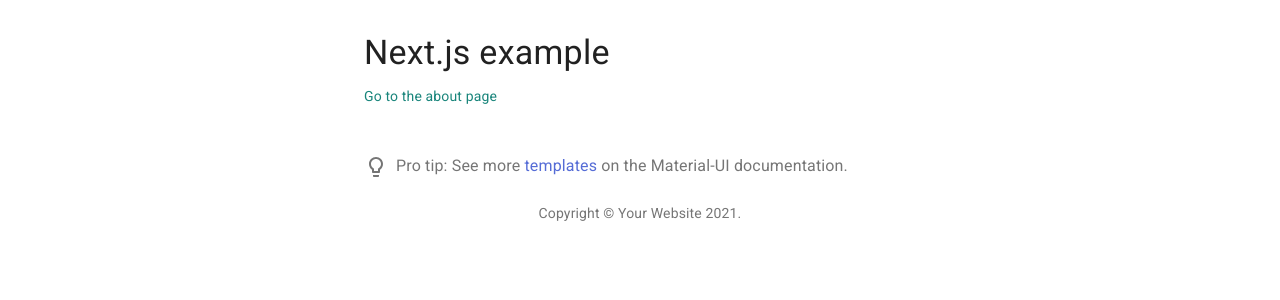
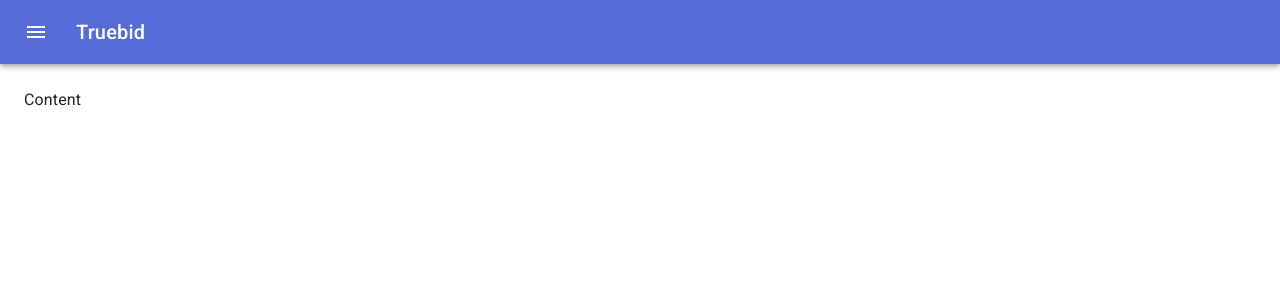
Before and after one commit to pPanda-beta/silos-frontend, a Next.js app: page / in a window 1280 px wide. Shown: the top 300 px of the page. Built offline with nearby package versions, Linux system fonts and the light colour scheme.

Commit message:
Clean up template and add drawer
Signed-off-by: Palash Das <dpalash.new@gmail.com>

```diff
--- a/package.json
+++ b/package.json
@@ -4,6 +4,7 @@
   "private": true,
   "dependencies": {
     "@material-ui/core": "latest",
+    "@material-ui/icons": "^4.11.2",
     "clsx": "latest",
     "next": "latest",
     "prop-types": "latest",
--- a/pages/index.js
+++ b/pages/index.js
@@ -1,24 +1,64 @@
 import React from 'react';
-import Container from '@material-ui/core/Container';
+import clsx from 'clsx';
+import CssBaseline from '@material-ui/core/CssBaseline';
+import AppBar from '@material-ui/core/AppBar';
+import Toolbar from '@material-ui/core/Toolbar';
 import Typography from '@material-ui/core/Typography';
-import Box from '@material-ui/core/Box';
-import ProTip from '../src/ProTip';
-import Link from '../src/Link';
-import Copyright from '../src/Copyright';
+import IconButton from '@material-ui/core/IconButton';
+import MenuIcon from '@material-ui/icons/Menu';
+import {useStyles} from "../src/styles/base";
+import SideBar from "../src/components/navigation/SideBar";
 
-export default function Index() {
-  return (
-      <Container maxWidth="sm">
-        <Box my={4}>
-          <Typography variant="h4" component="h1" gutterBottom>
-            Next.js example
-          </Typography>
-          <Link href="/about" color="secondary">
-            Go to the about page
-          </Link>
-          <ProTip/>
-          <Copyright/>
-        </Box>
-      </Container>
-  );
-}
+
+const PersistentDrawerLeft = () => {
+    const classes = useStyles();
+    const [open, setOpen] = React.useState(false);
+
+    const handleDrawerOpen = () => {
+        setOpen(true);
+    };
+
+    const handleDrawerClose = () => {
+        setOpen(false);
+    };
+
+    return (
+        <div className={classes.root}>
+            <CssBaseline/>
+            <AppBar
+                position="fixed"
+                className={clsx(classes.appBar, {
+                    [classes.appBarShift]: open,
+                })}
+            >
+                <Toolbar>
+                    <IconButton
+                        color="inherit"
+                        aria-label="open drawer"
+                        onClick={handleDrawerOpen}
+                        edge="start"
+                        className={clsx(classes.menuButton, open && classes.hide)}
+                    >
+                        <MenuIcon/>
+                    </IconButton>
+                    <Typography variant="h6" noWrap>
+                        Truebid
+                    </Typography>
+                </Toolbar>
+            </AppBar>
+            <SideBar open={open} handleDrawerClose={handleDrawerClose}/>
+            <main
+                className={clsx(classes.content, {
+                    [classes.contentShift]: open,
+                })}
+            >
+                <div className={classes.drawerHeader}/>
+                <Typography paragraph>
+                    Content
+                </Typography>
+            </main>
+        </div>
+    );
+};
+
+export default PersistentDrawerLeft
--- a/src/Copyright.js
+++ /dev/null
@@ -1,16 +0,0 @@
-import React from 'react';
-import Typography from '@material-ui/core/Typography';
-import MuiLink from '@material-ui/core/Link';
-
-export default function Copyright() {
-    return (
-        <Typography variant="body2" color="textSecondary" align="center">
-            {'Copyright © '}
-            <MuiLink color="inherit" href="https://material-ui.com/">
-                Your Website
-            </MuiLink>{' '}
-            {new Date().getFullYear()}
-            {'.'}
-        </Typography>
-    );
-}
--- a/src/ProTip.js
+++ /dev/null
@@ -1,36 +0,0 @@
-import React from 'react';
-import {makeStyles} from '@material-ui/core/styles';
-import Link from '@material-ui/core/Link';
-import SvgIcon from '@material-ui/core/SvgIcon';
-import Typography from '@material-ui/core/Typography';
-
-function LightBulbIcon(props) {
-    return (
-        <SvgIcon {...props}>
-            <path
-                d="M9 21c0 .55.45 1 1 1h4c.55 0 1-.45 1-1v-1H9v1zm3-19C8.14 2 5 5.14 5 9c0 2.38 1.19 4.47 3 5.74V17c0 .55.45 1 1 1h6c.55 0 1-.45 1-1v-2.26c1.81-1.27 3-3.36 3-5.74 0-3.86-3.14-7-7-7zm2.85 11.1l-.85.6V16h-4v-2.3l-.85-.6C7.8 12.16 7 10.63 7 9c0-2.76 2.24-5 5-5s5 2.24 5 5c0 1.63-.8 3.16-2.15 4.1z"/>
-        </SvgIcon>
-    );
-}
-
-const useStyles = makeStyles((theme) => ({
-    root: {
-        margin: theme.spacing(6, 0, 3),
-    },
-    lightBulb: {
-        verticalAlign: 'middle',
-        marginRight: theme.spacing(1),
-    },
-}));
-
-export default function ProTip() {
-    const classes = useStyles();
-    return (
-        <Typography className={classes.root} color="textSecondary">
-            <LightBulbIcon className={classes.lightBulb}/>
-            Pro tip: See more{' '}
-            <Link href="https://material-ui.com/getting-started/templates/">templates</Link> on the
-            Material-UI documentation.
-        </Typography>
-    );
-}
--- /dev/null
+++ b/src/components/navigation/SideBar.js
@@ -0,0 +1,70 @@
+import Drawer from "@material-ui/core/Drawer";
+import IconButton from "@material-ui/core/IconButton";
+import MonetizationOnIcon from '@material-ui/icons/MonetizationOn';
+import ArrowRightAltIcon from '@material-ui/icons/ArrowRightAlt';
+import WbSunnyIcon from '@material-ui/icons/WbSunny';
+import ChevronLeftIcon from "@material-ui/icons/ChevronLeft";
+import ChevronRightIcon from "@material-ui/icons/ChevronRight";
+import Divider from "@material-ui/core/Divider";
+import List from "@material-ui/core/List";
+import ListItem from "@material-ui/core/ListItem";
+import ListItemIcon from "@material-ui/core/ListItemIcon";
+import InboxIcon from "@material-ui/icons/MoveToInbox";
+import ListItemText from "@material-ui/core/ListItemText";
+import React from "react";
+import {useStyles} from "../../styles/base";
+import {useTheme} from "@material-ui/core/styles";
+
+
+export default ({open, handleDrawerClose}) => {
+    const classes = useStyles();
+    const theme = useTheme();
+
+    return (
+        <Drawer
+            className={classes.drawer}
+            variant="persistent"
+            anchor="left"
+            open={open}
+            classes={{
+                paper: classes.drawerPaper,
+            }}
+        >
+            <div className={classes.drawerHeader}>
+                <IconButton onClick={handleDrawerClose}>
+                    {theme.direction === 'ltr' ? <ChevronLeftIcon/> : <ChevronRightIcon/>}
+                </IconButton>
+            </div>
+            <Divider/>
+            <List>
+                <ListItem button>
+                    <ListItemText primary="Buy"/>
+                    <ListItemIcon><MonetizationOnIcon/> <ArrowRightAltIcon/> <WbSunnyIcon/></ListItemIcon>
+                </ListItem>
+                <ListItem button>
+                    <ListItemText primary="Sell"/>
+                    <ListItemIcon><WbSunnyIcon/> <ArrowRightAltIcon/> <MonetizationOnIcon/></ListItemIcon>
+                </ListItem>
+
+                <ListItem button>
+                    <ListItemText primary="My Listings"/>
+                    <ListItemIcon><MonetizationOnIcon/></ListItemIcon>
+                </ListItem>
+
+                <ListItem button>
+                    <ListItemText primary="My Biddings"/>
+                    <ListItemIcon><WbSunnyIcon/></ListItemIcon>
+                </ListItem>
+
+            </List>
+            <Divider/>
+            <List>
+
+                <ListItem button>
+                    <ListItemIcon><InboxIcon/></ListItemIcon>
+                    <ListItemText primary="Logout"/>
+                </ListItem>
+            </List>
+        </Drawer>
+    );
+}
--- /dev/null
+++ b/src/styles/base.js
@@ -0,0 +1,60 @@
+import {makeStyles} from "@material-ui/core/styles";
+
+const drawerWidth = 240;
+
+export const useStyles = makeStyles((theme) => ({
+    root: {
+        display: 'flex',
+    },
+    appBar: {
+        transition: theme.transitions.create(['margin', 'width'], {
+            easing: theme.transitions.easing.sharp,
+            duration: theme.transitions.duration.leavingScreen,
+        }),
+    },
+    appBarShift: {
+        width: `calc(100% - ${drawerWidth}px)`,
+        marginLeft: drawerWidth,
+        transition: theme.transitions.create(['margin', 'width'], {
+            easing: theme.transitions.easing.easeOut,
+            duration: theme.transitions.duration.enteringScreen,
+        }),
+    },
+    menuButton: {
+        marginRight: theme.spacing(2),
+    },
+    hide: {
+        display: 'none',
+    },
+    drawer: {
+        width: drawerWidth,
+        flexShrink: 0,
+    },
+    drawerPaper: {
+        width: drawerWidth,
+    },
+    drawerHeader: {
+        display: 'flex',
+        alignItems: 'center',
+        padding: theme.spacing(0, 1),
+        // necessary for content to be below app bar
+        ...theme.mixins.toolbar,
+        justifyContent: 'flex-end',
+    },
+    content: {
+        flexGrow: 1,
+        padding: theme.spacing(3),
+        transition: theme.transitions.create('margin', {
+            easing: theme.transitions.easing.sharp,
+            duration: theme.transitions.duration.leavingScreen,
+        }),
+        marginLeft: -drawerWidth,
+    },
+    contentShift: {
+        transition: theme.transitions.create('margin', {
+            easing: theme.transitions.easing.easeOut,
+            duration: theme.transitions.duration.enteringScreen,
+        }),
+        marginLeft: 0,
+    },
+}));
```
Also changed, not shown: pages/about.js (deleted, +0 -25 lines), 1 other file (tests, documents, lock files or other folders).
